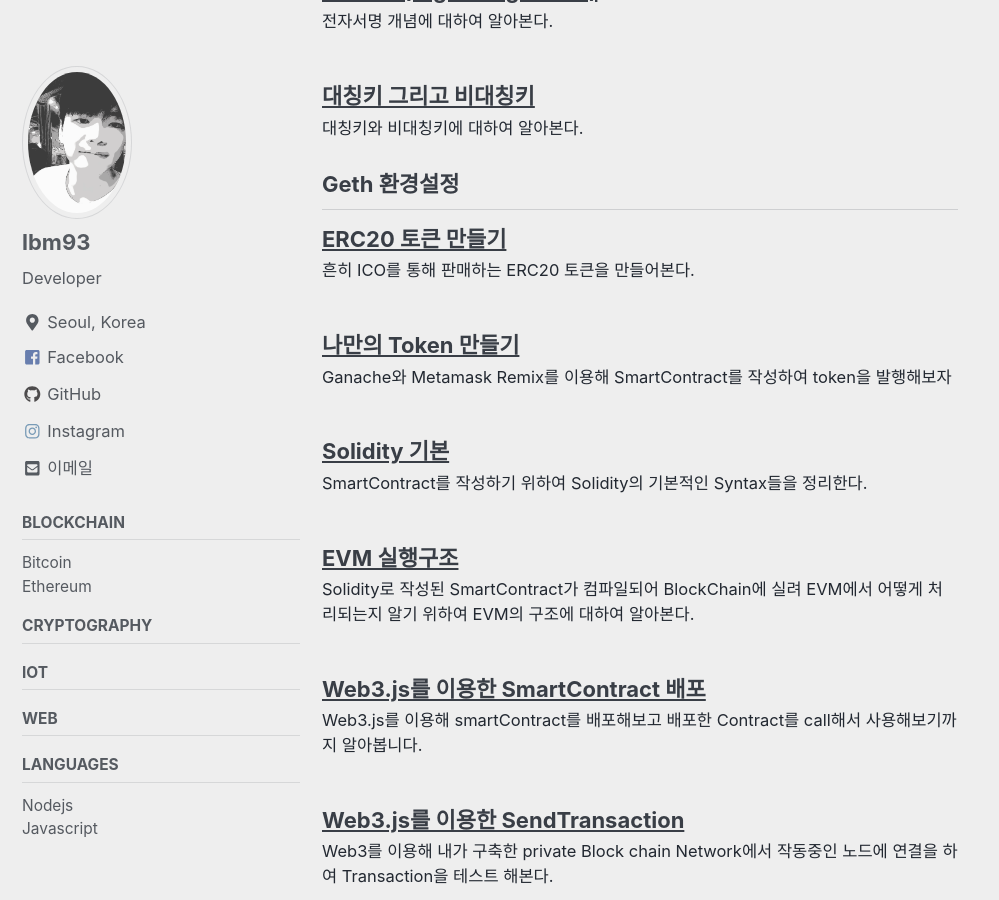
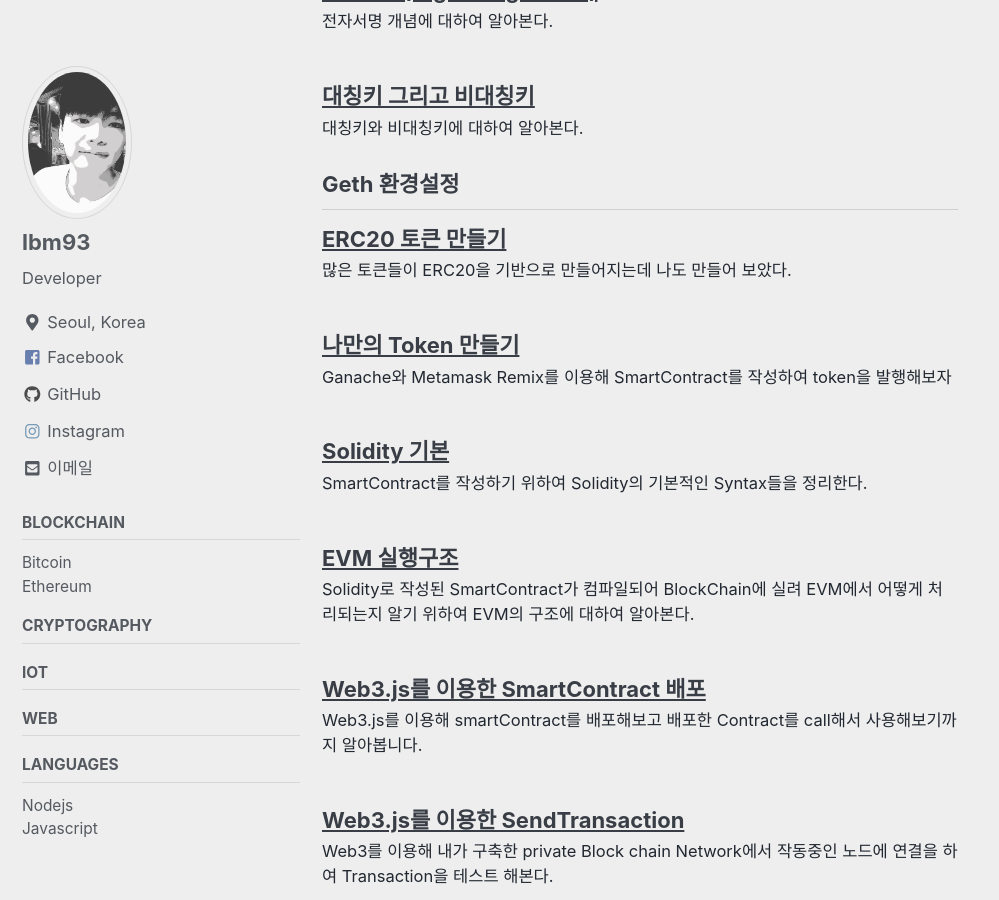
Before and after one commit to lbm93/lbm93.github.io, a Jekyll site: the page built from _pages/tag-archive.html, in a window 1280 px wide and 900 px high, scrolled down 1113 px. Shown: the whole window, without its empty margins (0-999 px from the left). Built offline with Jekyll 4.4.1, drawn with Linux system fonts in a browser that asks for light colours; cached includes are drawn as plain includes; nearby versions of some CDN libraries; some of the changed text lies outside the part shown.

Commit message:
fix post
2020-09-02-ethereum-ERC20토큰

```diff
--- a/_posts/blockchain/ethereum/2020-09-02-ethereum-ERC20토큰.markdown
+++ b/_posts/blockchain/ethereum/2020-09-02-ethereum-ERC20토큰.markdown
@@ -17,7 +17,7 @@
 lastmod: 2020-09-02 19:00:00 -0900
 ---
 
-**흔히 ICO를 통해 판매하는 ERC20 토큰을 만들어본다.**
+**많은 토큰들이 ERC20을 기반으로 만들어지는데 나도 만들어 보았다.**
 
 ---
 
```
